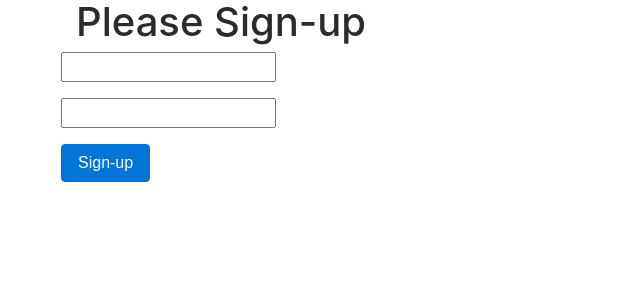
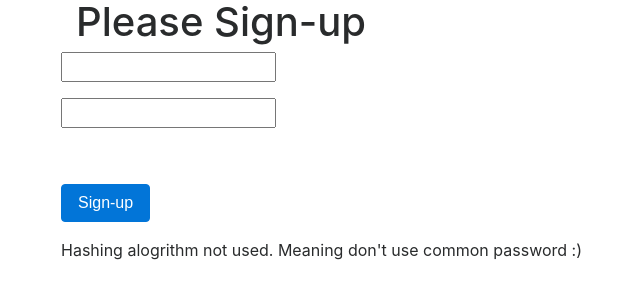
Before and after one commit to suryachereddy/bookreviews, a Flask app: page /signup in a window 1280 px wide. Shown: the top 300 px of the page, without its empty margins (24-664 px from the left). Run offline with Flask 2, Linux system fonts and the light colour scheme; some libraries are stand-ins or nearby versions.

Commit message:
signup front end edit

```diff
--- a/templates/signup.html
+++ b/templates/signup.html
@@ -15,9 +15,10 @@
     <div class="form-group">
         <input type="password" name="password">
     </div>
+    <br><p>{{message}}</p>
     <div class="form-group">
         <button class="btn btn-primary">Sign-up</button>
-        <br><p>{{message}}</p>
     </div>
+    <p>Hashing alogrithm not used. Meaning don't use common password :)</p>
 </form>
 {% endblock %}
```
